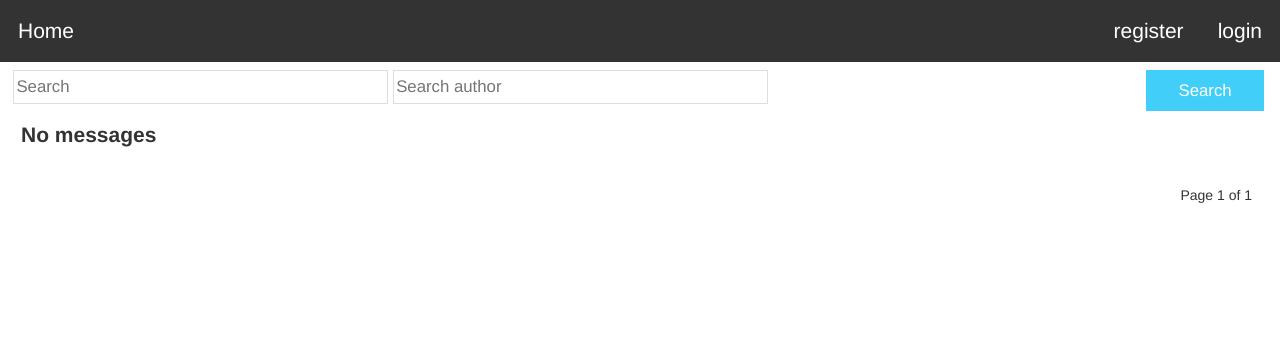
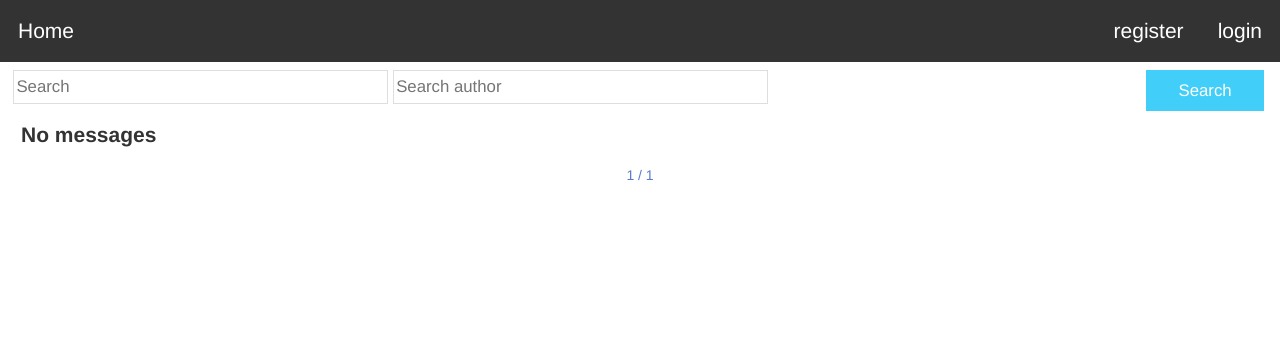
Before and after one commit to atiratree/message-board, a Django app: page / in a window 1280 px wide. Shown: the top 362 px of the page. Run offline with Django 3.2, Linux system fonts and the light colour scheme; data that the repository does not hold is empty; some libraries are stand-ins or nearby versions.

Commit message:
delete button and pagination css added

```diff
--- a/board/static/style.css
+++ b/board/static/style.css
@@ -1,6 +1,7 @@
 body {
 	margin: 0;
 	padding: 0;
+	padding-bottom: 1em;
 }
 
 ul {
@@ -108,9 +109,11 @@ li.navbar a:hover {
 }
 
 .btn_delete {
-	background-color: #4D99C7;
+	margin-bottom:0.5em;
+	border: none;
 	font-size: 1em;
-	color: black;
+	color: red;
+	margin-right: 0.2em;
 }
 
 .btn_delete:hover {
@@ -126,10 +129,28 @@ li.navbar a:hover {
 .right {
 	float: right;
 }
+.left {
+	float: left;
+}
+.centered {
+	margin: auto;
+	width: 10em;
+	display: block;
+}
 
 .right-with-padding {
 	float: right;
 	padding-right: 2em;
+}
+
+.paginator {
+	width: 100%;
+	height: 1.3em;
+	padding-right: 1em;
+	padding-left: 1em;
+	text-align: center;
+	color: #5a7ace;
+	display: inline-block;
 }
 
 .center-btn {
--- a/board/templates/board/index.html
+++ b/board/templates/board/index.html
@@ -18,7 +18,7 @@
 				<form action="{% url 'board:delete' message.id %}" method="post">
 				{% csrf_token %}
 				{% if message.author == user %}
-					<input type="submit" value="Delete" class="btn_delete" style="margin-bottom:0.4em"/>
+					<input type="submit" value="x" class="btn_delete"/>
 				{% endif %}
 				<strong>{{ message.author }}</strong> @ {{message.date}}</span></form></li>
 			<li class="msgcontent">{{message.content}}</li>
@@ -28,6 +28,22 @@
 {% else %}
      <p class="no-messages"><label>No messages <label></p>
 {% endif %}
+</div>
+<div class="paginator">
+	{% if messages.has_previous %}
+	<span class="left">
+		<a href="?page={{ messages.previous_page_number }}">< previous page</a>
+	</span>
+	{% endif %}
+	{% if messages.has_next %}
+	<span class="right">
+		<a href="?page={{ messages.next_page_number }}">next page ></a>
+	</span>
+	{% endif %}
+	<span class="centered">
+		{{ messages.number }} / {{ messages.paginator.num_pages }}
+	</span>
+
 </div>
 {% if auth %}
 <div class="formcontainer">
@@ -40,22 +56,4 @@
 	</form>
 </div>
 {% endif %}
-
-<div class="pagination right-with-padding">
-    <span class="step-links">
-        {% if messages.has_previous %}
-            <a href="?page={{ messages.previous_page_number }}">previous</a>
-        {% endif %}
-
-        <span class="current">
-            Page {{ messages.number }} of {{ messages.paginator.num_pages }}
-        </span>
-
-        {% if messages.has_next %}
-            <a href="?page={{ messages.next_page_number }}">next</a>
-        {% endif %}
-    </span>
-</div>
-
-
 {% endblock content %}
```
